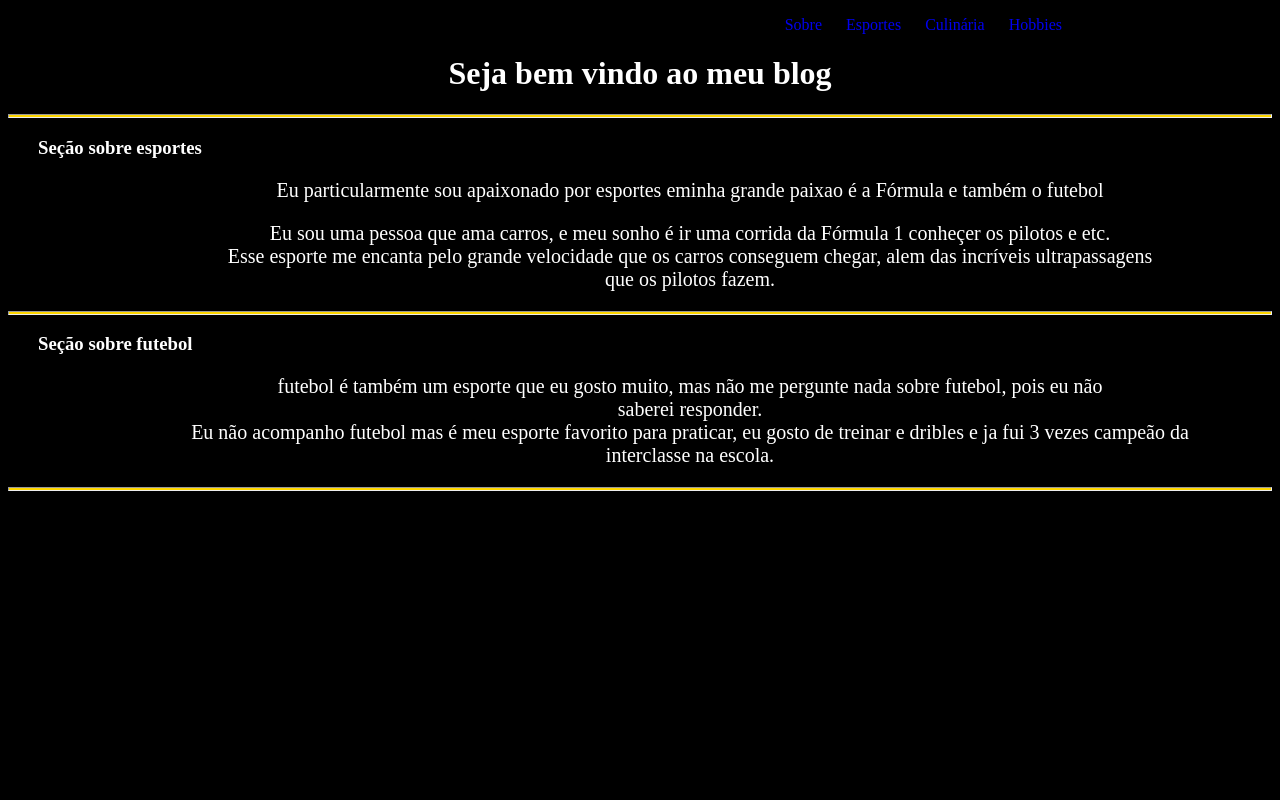
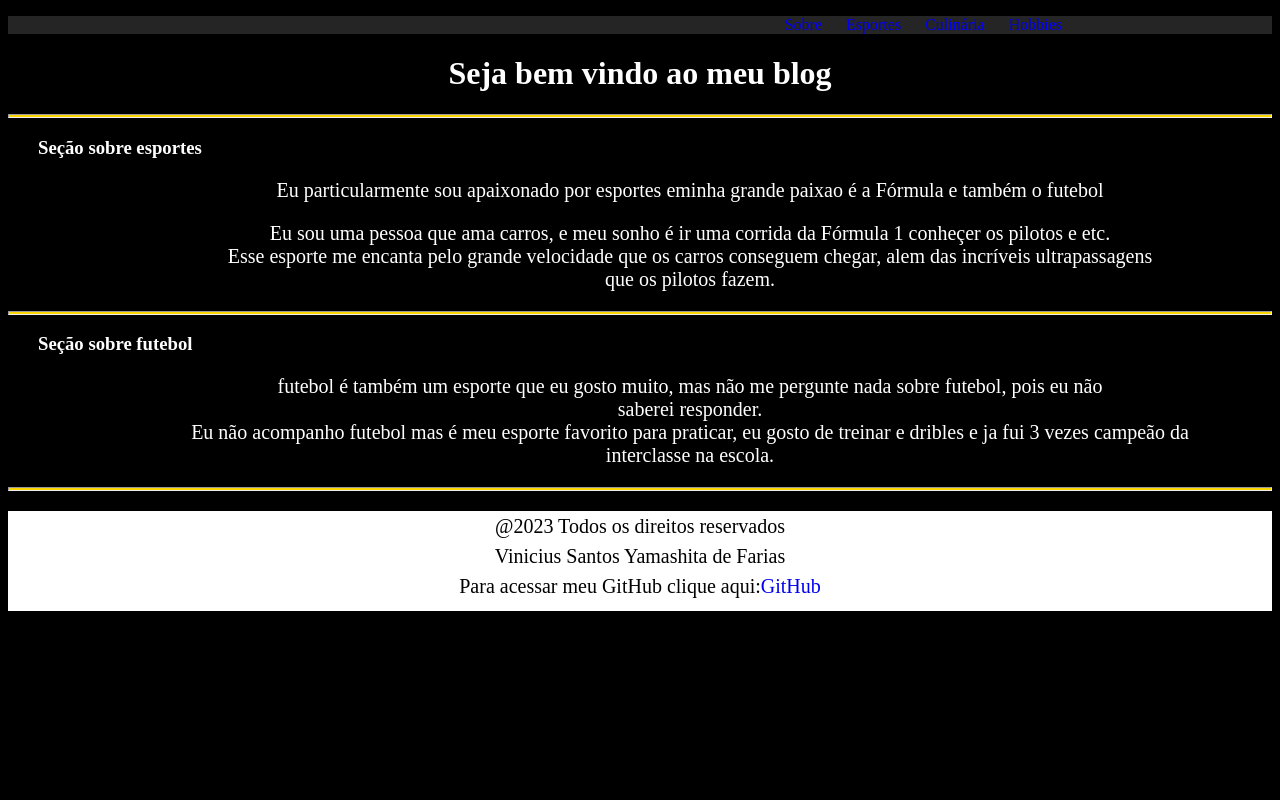
Before and after one commit to Viniyama23/checkpoint3-front-end, a plain HTML site: page index.html in a window 1280 px wide. Shown: the top 800 px of the page. Drawn offline with Linux system fonts and the light colour scheme.

Commit message:
update blog

```diff
--- a/index.html
+++ b/index.html
@@ -36,6 +36,7 @@
     <footer>
         <p class="rodape">@2023 Todos os direitos reservados<br>
         Vinicius Santos Yamashita de Farias</p>
+        <p>Para acessar meu GitHub clique aqui:<a href="https://github.com/Viniyama23">GitHub</a></p>
 
     </footer>
 </body>
--- a/style.css
+++ b/style.css
@@ -1,3 +1,7 @@
+/* *{
+    margin: 0;
+    padding: 0;
+} */
 .f1{
     font-size: 20px;
     color:#fff ;
@@ -40,6 +44,10 @@ a:hover{
     color: #fff;
 }
 
+.menu ul{
+    margin-right: 200px;
+}
+
 .menu li{
     display: inline-block;
     list-style: none;
@@ -55,18 +63,25 @@ a:hover{
 
 .menu{
     text-align: right;
-    margin-right: 200px;
+
+    background-color: #252525;
 }
 
-.rodape{
+footer{
+    background-color: #fff;
+    text-align: center;
+
+}
+
+footer p{
     color: black;
     text-align: center;
     width: 100%;
-    height: 90px;
+    height: 40px;
     background-color: #fff;
     text-align: center;
-    line-height: 50px;
-    margin-top:400px;
+    line-height: 30px;
+    /* margin-top:400px; */
 }
 
 p{
@@ -85,3 +100,12 @@ li{
     list-style: none;
     text-align: right;
 }
+
+footer a:hover{
+    color: black;
+    text-decoration: underline;
+}
+
+footer a{
+    text-decoration: none;
+}
```
Also changed, not shown: culinaria.html (+1 -0 lines), esporte.html (+1 -0 lines), hobbies.html (+1 -0 lines), sobre.html (+2 -0 lines).
